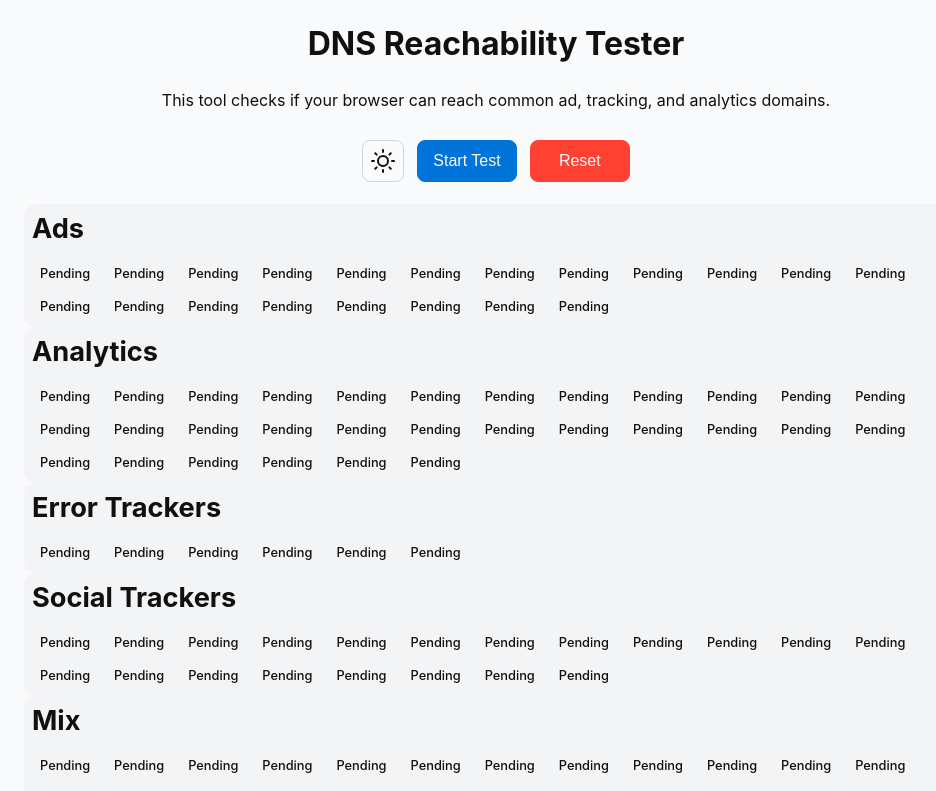
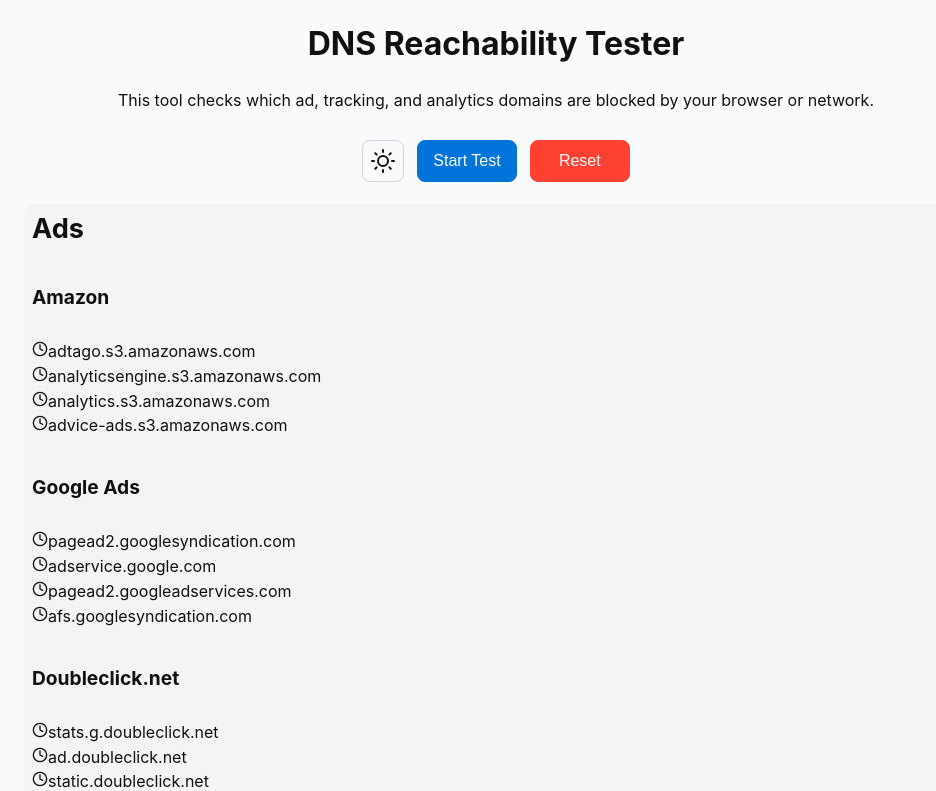
Before and after one commit to xiliourt/adblock-test_next.js, a Next.js app: page / in a window 1280 px wide. Shown: the top 791 px of the page, without its empty margins (144-1080 px from the left). Built offline with nearby package versions, Linux system fonts and the light colour scheme.

Commit message:
Update DomainTester.tsx

```diff
--- a/components/DomainTester.tsx
+++ b/components/DomainTester.tsx
@@ -7,74 +7,44 @@
 //  NEW & UPDATED SUB-COMPONENTS
 // ============================================================================
 
-// UPDATED: StatusIndicator now uses the .badges styling
-const StatusIndicator = ({ status }: { status: DomainStatus['status'] }) => {
-    // Note the color logic: blocked is good (green), reachable is bad (red)
-    const statusMap = {
-        pending: { text: 'Pending', className: 'light-orange' },
-        reachable: { text: 'Reachable', className: 'light-red' },
-        blocked: { text: 'Blocked', className: 'light-green' },
-    };
-    const { text, className } = statusMap[status];
+// NEW: SVG Icon components for status display
+const CheckIcon = () => <svg xmlns="http://www.w3.org/2000/svg" width="1em" height="1em" viewBox="0 0 24 24" fill="none" stroke="currentColor" strokeWidth="3" strokeLinecap="round" strokeLinejoin="round"><polyline points="20 6 9 17 4 12"></polyline></svg>;
+const CrossIcon = () => <svg xmlns="http://www.w3.org/2000/svg" width="1em" height="1em" viewBox="0 0 24 24" fill="none" stroke="currentColor" strokeWidth="3" strokeLinecap="round" strokeLinejoin="round"><line x1="18" y1="6" x2="6" y2="18"></line><line x1="6" y1="6" x2="18" y2="18"></line></svg>;
+const PendingIcon = () => <svg xmlns="http://www.w3.org/2000/svg" width="1em" height="1em" viewBox="0 0 24 24" fill="none" stroke="currentColor" strokeWidth="2" strokeLinecap="round" strokeLinejoin="round"><circle cx="12" cy="12" r="10"></circle><polyline points="12 6 12 12 16 14"></polyline></svg>;
 
-    return <span className={className}>{text}</span>;
-};
 
-// NEW: Loading animation component for when tests are running
-const LoadingAnimation = () => (
-    <div className="lt_wrap _mt-2">
-        <h4>Testing Domains...</h4>
-        <div className="lt_particles start">
-            <div className="p1"></div>
-            <div className="p2"></div>
-            <div className="p3"></div>
-            <div className="p4"></div>
-            <div className="p5"></div>
-        </div>
-    </div>
-);
+// NEW: Replaces StatusIndicator to show domain name and icon
+const DomainStatusItem = ({ domain }: { domain: DomainStatus }) => {
+    let icon;
+    let statusClass;
 
-// NEW: Liquid wave component to display the final score
-const ScoreDisplay = ({ percentage, blockedCount, totalCount }: { percentage: number, blockedCount: number, totalCount: number }) => {
-    let scoreColor = 'var(--red)';
-    let scoreTitle = '"POOR"';
-    if (percentage >= 80) {
-        scoreColor = 'var(--green)';
-        scoreTitle = '"EXCELLENT"';
-    } else if (percentage >= 50) {
-        scoreColor = 'var(--orange)';
-        scoreTitle = '"GOOD"';
+    switch (domain.status) {
+        case 'blocked':
+            icon = <CheckIcon />;
+            statusClass = 'status-success'; // Green
+            break;
+        case 'reachable':
+            icon = <CrossIcon />;
+            statusClass = 'status-fail'; // Red
+            break;
+        default:
+            icon = <PendingIcon />;
+            statusClass = 'status-pending'; // Gray
+            break;
     }
 
-    const dynamicStyles = {
-        '--liquid-percentage': `${100 - percentage}%`,
-        '--liquid-color': scoreColor,
-        '--liquid-title': scoreTitle,
-    } as React.CSSProperties;
-
     return (
-        <div className="lt_wrap _mt-2" style={dynamicStyles}>
-            <div className="lt_cwrap">
-                <div className="lt_circle">
-                    <div className="lt_wave"></div>
-                </div>
-                <div className="lt_value"></div>
-            </div>
-            <h3 className="_mt-1">{percentage}% Blocked</h3>
-            <p>({blockedCount} out of {totalCount} domains)</p>
-        </div>
+        <li className={`domain-item ${statusClass}`}>
+            <span className="icon-wrapper">{icon}</span>
+            <span>{domain.name}</span>
+        </li>
     );
 };
 
-// NEW: Theme toggle button with SVG icons
-const ThemeToggle = ({ theme, toggleTheme }: { theme: string; toggleTheme: () => void; }) => (
-    <button onClick={toggleTheme} className="btn" title="Toggle Theme" style={{ minWidth: 'auto', padding: '0.5rem' }}>
-        {/* Sun Icon */}
-        <svg className="light-icon" style={{ display: theme === 'light' ? 'block' : 'none' }} xmlns="http://www.w3.org/2000/svg" width="24" height="24" viewBox="0 0 24 24" fill="none" stroke="currentColor" strokeWidth="2" strokeLinecap="round" strokeLinejoin="round"><circle cx="12" cy="12" r="5"></circle><line x1="12" y1="1" x2="12" y2="3"></line><line x1="12" y1="21" x2="12" y2="23"></line><line x1="4.22" y1="4.22" x2="5.64" y2="5.64"></line><line x1="18.36" y1="18.36" x2="19.78" y2="19.78"></line><line x1="1" y1="12" x2="3" y2="12"></line><line x1="21" y1="12" x2="23" y2="12"></line><line x1="4.22" y1="19.78" x2="5.64" y2="18.36"></line><line x1="18.36" y1="5.64" x2="19.78" y2="4.22"></line></svg>
-        {/* Moon Icon */}
-        <svg className="dark-icon" style={{ display: theme === 'dark' ? 'block' : 'none' }} xmlns="http://www.w3.org/2000/svg" width="24" height="24" viewBox="0 0 24 24" fill="none" stroke="currentColor" strokeWidth="2" strokeLinecap="round" strokeLinejoin="round"><path d="M21 12.79A9 9 0 1 1 11.21 3 7 7 0 0 0 21 12.79z"></path></svg>
-    </button>
-);
+// --- Other components (LoadingAnimation, ScoreDisplay, ThemeToggle) remain the same ---
+const LoadingAnimation = () => ( <div className="lt_wrap _mt-2"> <h4>Testing Domains...</h4> <div className="lt_particles start"> <div className="p1"></div> <div className="p2"></div> <div className="p3"></div> <div className="p4"></div> <div className="p5"></div> </div> </div> );
+const ScoreDisplay = ({ percentage, blockedCount, totalCount }: { percentage: number, blockedCount: number, totalCount: number }) => { let scoreColor = 'var(--red)'; let scoreTitle = '"POOR"'; if (percentage >= 80) { scoreColor = 'var(--green)'; scoreTitle = '"EXCELLENT"'; } else if (percentage >= 50) { scoreColor = 'var(--orange)'; scoreTitle = '"GOOD"'; } const dynamicStyles = { '--liquid-percentage': `${100 - percentage}%`, '--liquid-color': scoreColor, '--liquid-title': scoreTitle, } as React.CSSProperties; return ( <div className="lt_wrap _mt-2" style={dynamicStyles}> <div className="lt_cwrap"> <div className="lt_circle"> <div className="lt_wave"></div> </div> <div className="lt_value"></div> </div> <h3 className="_mt-1">{percentage}% Blocked</h3> <p>({blockedCount} out of {totalCount} domains)</p> </div> ); };
+const ThemeToggle = ({ theme, toggleTheme }: { theme: string; toggleTheme: () => void; }) => ( <button onClick={toggleTheme} className="btn" title="Toggle Theme" style={{ minWidth: 'auto', padding: '0.5rem' }}> <svg className="light-icon" style={{ display: theme === 'light' ? 'block' : 'none' }} xmlns="http://www.w3.org/2000/svg" width="24" height="24" viewBox="0 0 24 24" fill="none" stroke="currentColor" strokeWidth="2" strokeLinecap="round" strokeLinejoin="round"><circle cx="12" cy="12" r="5"></circle><line x1="12" y1="1" x2="12" y2="3"></line><line x1="12" y1="21" x2="12" y2="23"></line><line x1="4.22" y1="4.22" x2="5.64" y2="5.64"></line><line x1="18.36" y1="18.36" x2="19.78" y2="19.78"></line><line x1="1" y1="12" x2="3" y2="12"></line><line x1="21" y1="12" x2="23" y2="12"></line><line x1="4.22" y1="19.78" x2="5.64" y2="18.36"></line><line x1="18.36" y1="5.64" x2="19.78" y2="4.22"></line></svg> <svg className="dark-icon" style={{ display: theme === 'dark' ? 'block' : 'none' }} xmlns="http://www.w3.org/2000/svg" width="24" height="24" viewBox="0 0 24 24" fill="none" stroke="currentColor" strokeWidth="2" strokeLinecap="round" strokeLinejoin="round"><path d="M21 12.79A9 9 0 1 1 11.21 3 7 7 0 0 0 21 12.79z"></path></svg> </button> );
 
 
 // ============================================================================
@@ -85,15 +55,13 @@
     const [domainData, setDomainData] = useState<Category>(getInitialState);
     const [isTesting, setIsTesting] = useState(false);
     const [testedCount, setTestedCount] = useState(0);
-    const [theme, setTheme] = useState('light'); // Default to light
+    const [theme, setTheme] = useState('light');
 
-    // EFFECT: Detect user's preferred theme on initial load
     useEffect(() => {
         const prefersDark = window.matchMedia && window.matchMedia('(prefers-color-scheme: dark)').matches;
         setTheme(prefersDark ? 'dark' : 'light');
     }, []);
 
-    // EFFECT: Apply the theme to the document when it changes
     useEffect(() => {
         document.documentElement.setAttribute('data-theme', theme);
     }, [theme]);
@@ -107,10 +75,13 @@
     ), [domainData]);
 
     const blockedCount = useMemo(() => {
-        return Object.values(domainData).flat().flat().reduce((acc, services) =>
-            acc + Object.values(services).reduce((serviceAcc, domains) =>
-                serviceAcc + domains.filter(d => d.status === 'blocked').length, 0), 0
-        );
+        let count = 0;
+        for (const category in domainData) {
+            for (const service in domainData[category]) {
+                count += domainData[category][service].filter(d => d.status === 'blocked').length;
+            }
+        }
+        return count;
     }, [domainData]);
 
     const blockedPercentage = totalDomains > 0 ? Math.round((blockedCount / totalDomains) * 100) : 0;
@@ -143,19 +114,17 @@
     const handleStartTest = async () => {
         setIsTesting(true);
         setTestedCount(0);
-        const allTestPromises = Object.values(domainData).flat().flatMap(services =>
-            Object.entries(services).flatMap(([serviceName, domains]) =>
-                domains.map(domain => {
-                    const categoryName = Object.keys(domainData).find(cat => domainData[cat][serviceName]);
-                    if (categoryName) {
-                       return checkDomain(domain.name).then(status => {
-                           updateDomainStatus(categoryName, serviceName, domain.name, status);
-                       });
-                    }
-                    return Promise.resolve();
-                })
-            )
-        );
+        const allTestPromises: Promise<void>[] = [];
+        for (const categoryName in domainData) {
+            for (const serviceName in domainData[categoryName]) {
+                for (const domain of domainData[categoryName][serviceName]) {
+                    const promise = checkDomain(domain.name).then(status => {
+                        updateDomainStatus(categoryName, serviceName, domain.name, status);
+                    });
+                    allTestPromises.push(promise);
+                }
+            }
+        }
         await Promise.all(allTestPromises);
         setIsTesting(false);
     };
@@ -172,7 +141,7 @@
         <main className="cnt">
             <div className="_ta-center">
                 <h2>DNS Reachability Tester</h2>
-                <p>This tool checks if your browser can reach common ad, tracking, and analytics domains.</p>
+                <p>This tool checks which ad, tracking, and analytics domains are blocked by your browser or network.</p>
 
                 <div className="_f-center" style={{ alignItems: 'center' }}>
                     <ThemeToggle theme={theme} toggleTheme={toggleTheme} />
@@ -192,13 +161,24 @@
                 {Object.entries(domainData).map(([categoryName, services]) => (
                     <div key={categoryName} className="card">
                         <h3>{categoryName}</h3>
-                        <div className="badges">
-                            {Object.entries(services).flatMap(([serviceName, domains]) =>
-                                domains.map((domain) => (
-                                    <StatusIndicator key={domain.name} status={domain.status} />
-                                ))
-                            )}
-                        </div>
+                        {Object.entries(services).map(([serviceName, domains]) => {
+                            // Logic to determine if the whole group is tested and blocked
+                            const isGroupTested = domains.every(d => d.status !== 'pending');
+                            const isGroupAllBlocked = isGroupTested && domains.every(d => d.status === 'blocked');
+
+                            const groupClasses = `service-group ${isGroupAllBlocked ? 'service-group-blocked' : ''}`;
+
+                            return (
+                                <div key={serviceName} className={groupClasses}>
+                                    <h5>{serviceName}</h5>
+                                    <ul className="domain-list">
+                                        {domains.map(domain => (
+                                            <DomainStatusItem key={domain.name} domain={domain} />
+                                        ))}
+                                    </ul>
+                                </div>
+                            );
+                        })}
                     </div>
                 ))}
             </div>
```
